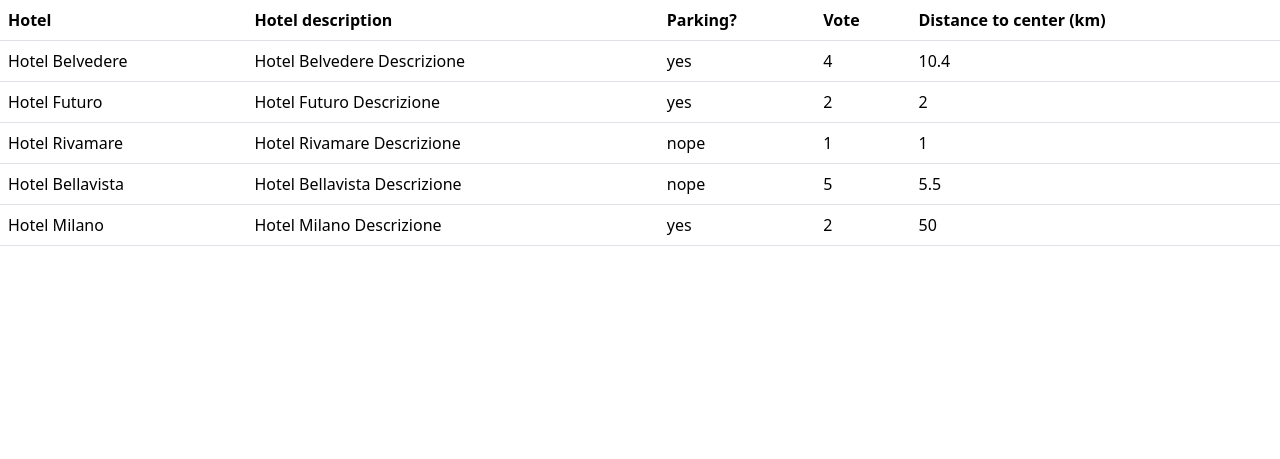
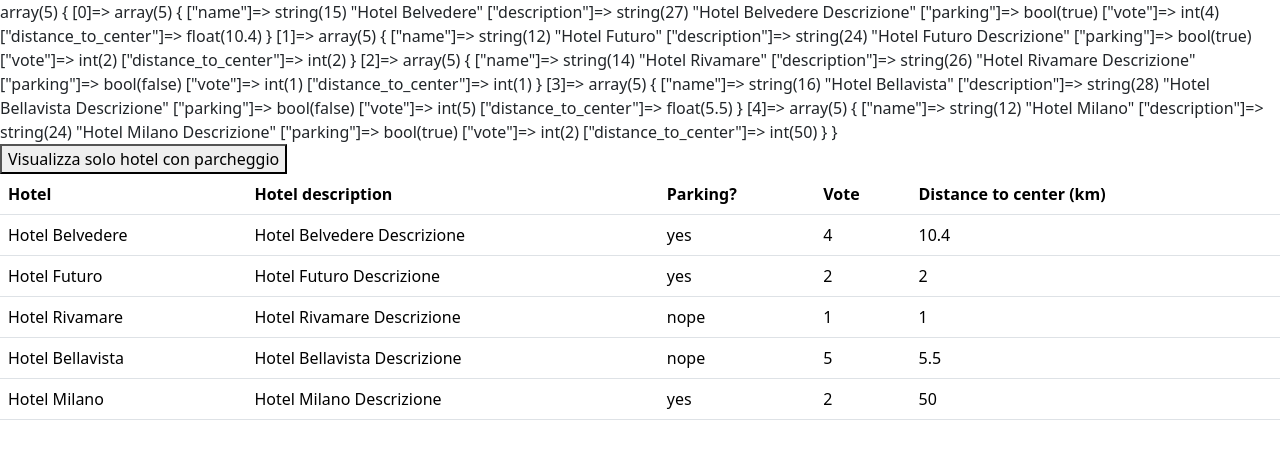
Before and after one commit to Fez06/php-hotel, a PHP site: page / in a window 1280 px wide. Shown: the top 459 px of the page. Run offline with PHP 8.4, Linux system fonts and the light colour scheme.

Commit message:
commento

```diff
--- a/index.php
+++ b/index.php
@@ -51,8 +51,22 @@
         ],
 
     ];
+    var_dump($hotels);
+    ?>
 
+    <form action="index.php" method="get">
+        <button>Visualizza solo hotel con parcheggio</button>
+    </form>
+
+    <?php
+    // function my_function() {
+    //     foreach ($hotels as $hotel) {
+    //         if ($hotel['parking'] === true )
+    //         return true;
+    //     }
+    // }
     ?>
+
 
     <table class="table">
         <thead>
```
